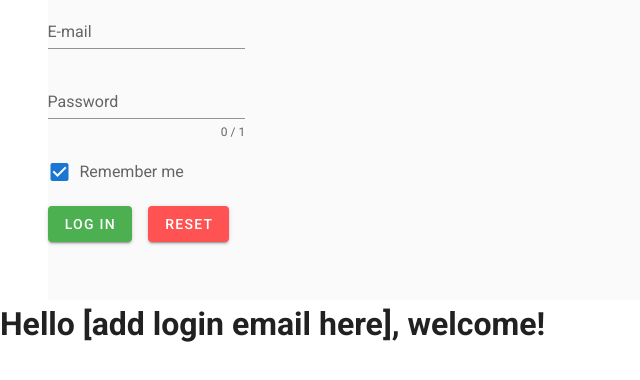
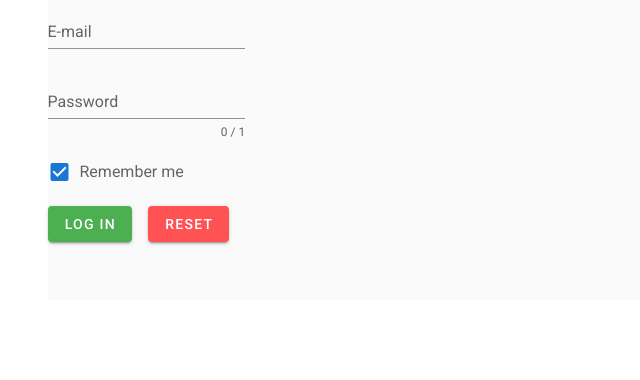
Before and after one commit to stakic-igor/login-vue-app, a Vue app: page / in a window 1280 px wide. Shown: the top 380 px of the page, without its empty margins (0-640 px from the left). Built offline with nearby package versions, Linux system fonts and the light colour scheme.

Commit message:
add router and some routes

```diff
--- a/package.json
+++ b/package.json
@@ -10,6 +10,7 @@
   "dependencies": {
     "core-js": "^3.4.4",
     "vue": "^2.6.10",
+    "vue-router": "^3.1.3",
     "vuetify": "^2.1.0"
   },
   "devDependencies": {
--- a/src/App.vue
+++ b/src/App.vue
@@ -1,25 +1,26 @@
 <template>
   <v-app>
+  <router-view></router-view>
     <v-content>
       <!-- <HelloWorld/> -->
-      <Login />
-      <Welcome />
+      <!-- <Login />
+      <Welcome /> -->
     </v-content>
   </v-app>
 </template>
 
 <script>
 //import HelloWorld from './components/HelloWorld';
-import Login from './components/Login';
-import Welcome from './components/Welcome';
+// import Login from './components/Login';
+// import Welcome from './components/Welcome';
 
 export default {
   name: 'App',
 
   components: {
     //HelloWorld,
-    Login,
-    Welcome
+    // Login,
+    // Welcome
   },
 
   data: () => ({
```
Also changed, not shown: src/main.js (+15 -0 lines), 1 other file (tests, documents, lock files or other folders).
